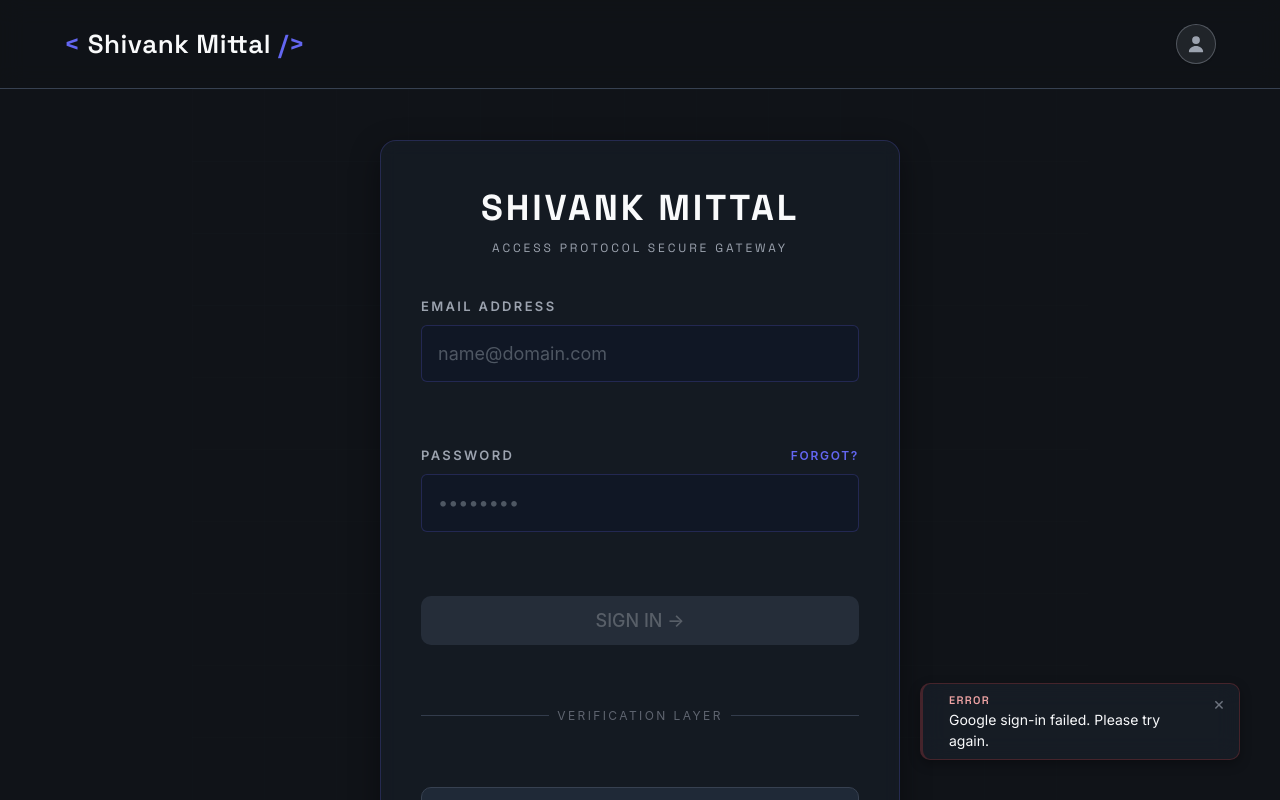
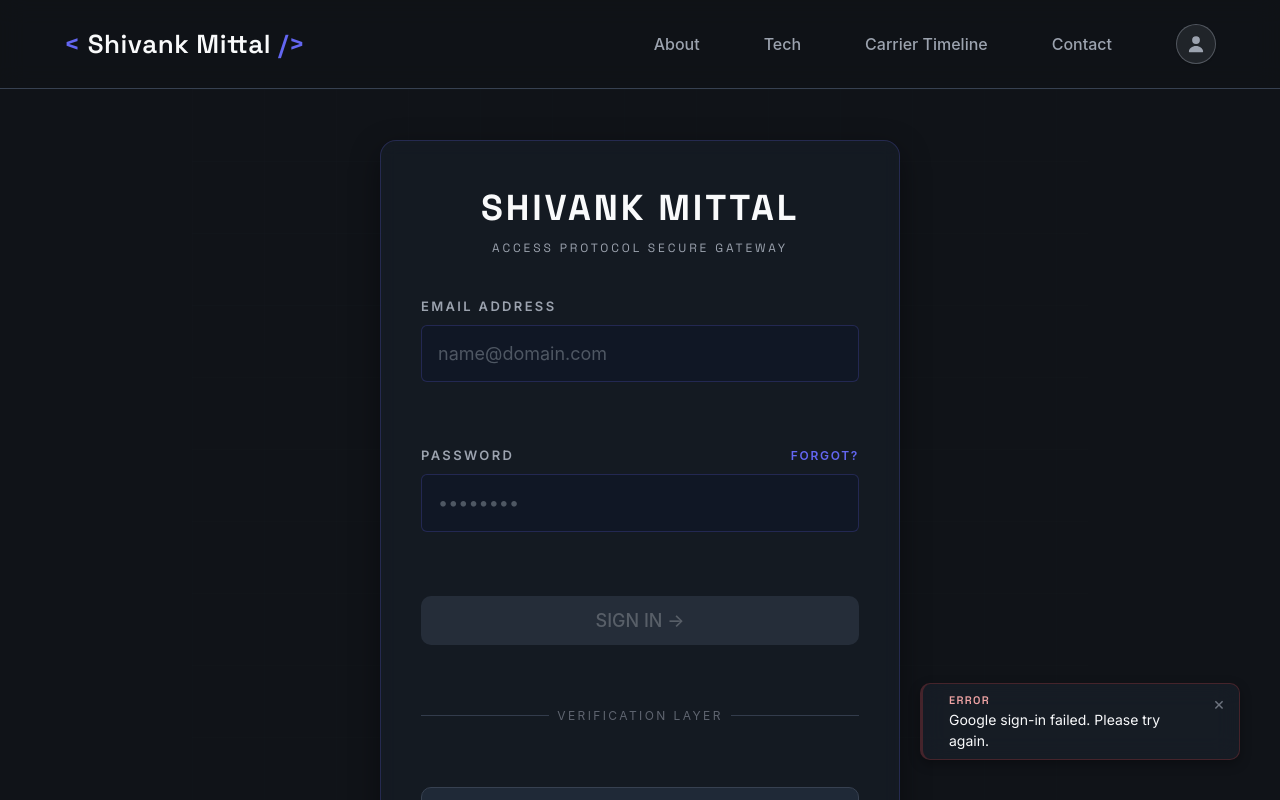
Before and after one commit to Shivank-Mittal/fullstack-portfolio, an Angular app: page /auth in a window 1280 px wide. Shown: the top 800 px of the page. Built offline with nearby package versions, Linux system fonts and the light colour scheme.

Commit message:
nav bar items enabled

```diff
--- a/src/app/app.component.ts
+++ b/src/app/app.component.ts
@@ -20,6 +20,8 @@ import { AuthService } from './service/auth-service/auth.service';
     styleUrl: './app.component.css'
 })
 export class AppComponent implements OnInit{
+
+  informationSection = viewChild.required<ElementRef<HTMLElement>>("information");
 
   responseService = inject(ResponsiveService);
   authClient = inject(AuthService)
@@ -45,7 +47,10 @@ export class AppComponent implements OnInit{
 
   // handlers
   navigationHandler(navItem: TNavItem) {
-    this.navItem.set(navItem.id)
+    const homeChildren = document.getElementById("home")?.children[0]?.children as HTMLCollection
+    if(!homeChildren || !homeChildren.length) return;
+    const itemToScroll = homeChildren.namedItem(navItem.id)
+    itemToScroll?.scrollIntoView({behavior: "smooth", block: "start", inline: "nearest"})
   }
 
   ngOnInit(): void {
--- a/src/app/core/navbar/navbar.component.html
+++ b/src/app/core/navbar/navbar.component.html
@@ -3,7 +3,7 @@
     <h3 class="logo" (click)="handleLogoClick()" >Shivank Mittal</h3>
 
     <ul class="item-section">
-        <!-- @if((deviceType$ | async) !== "mobile") {
+        @if((deviceType$ | async) !== "mobile") {
             @for (item of navbarInfo().items; track $index) {
                 <li [id]="item.id" (keydown)="keyInteractionHandler($event)">
                     <a #navItem (click)="handleElementSection(item)">
@@ -11,7 +11,7 @@
                     </a>
                 </li>
             }
-        } -->
+        }
 
 
         <li class="cta" (click)="profileHandler()">
--- a/src/app/page/home/home.component.ts
+++ b/src/app/page/home/home.component.ts
@@ -11,6 +11,9 @@ import { ContactComponent } from '../../features/contact/contact.component';
   imports: [ CommonModule , HeroComponent],
   templateUrl: './home.component.html',
   styleUrl: './home.component.css',
+  host: {
+    'id': 'home'
+  }
 })
 export class HomeComponent {
 
```
